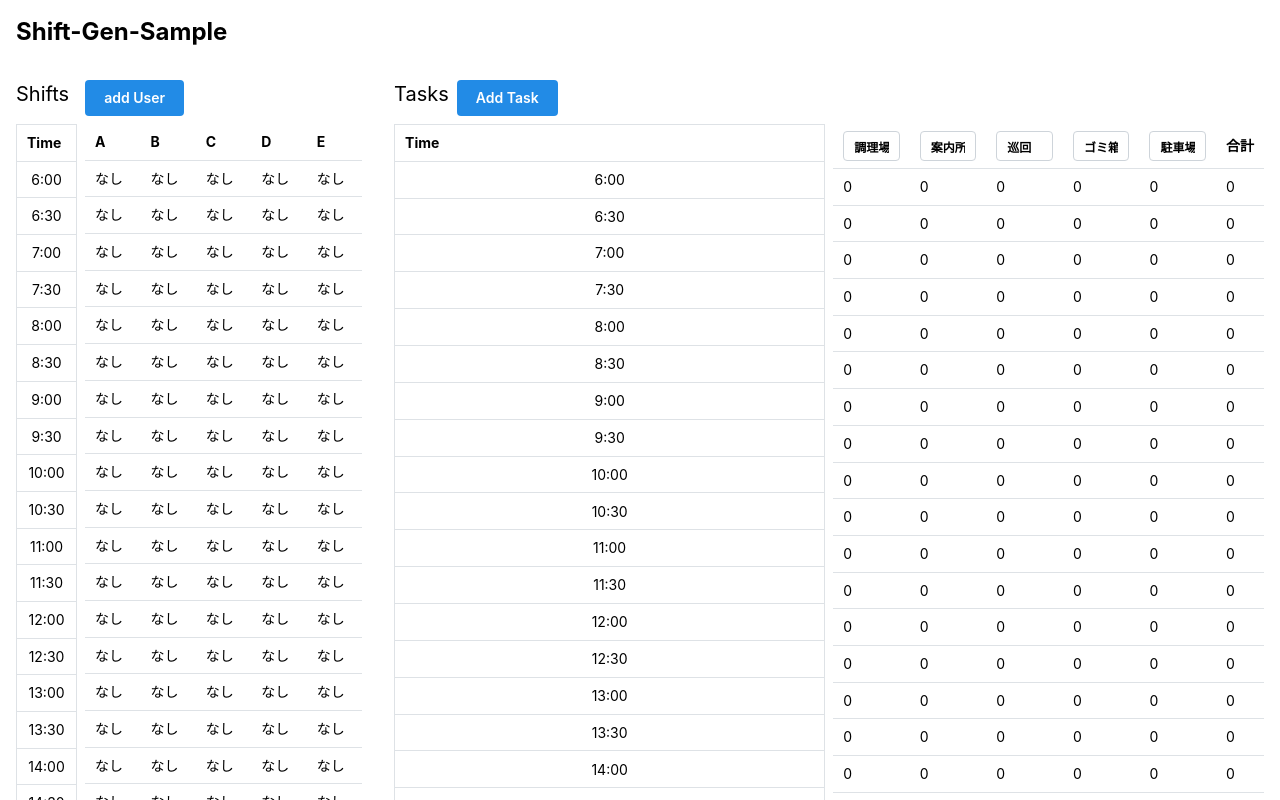
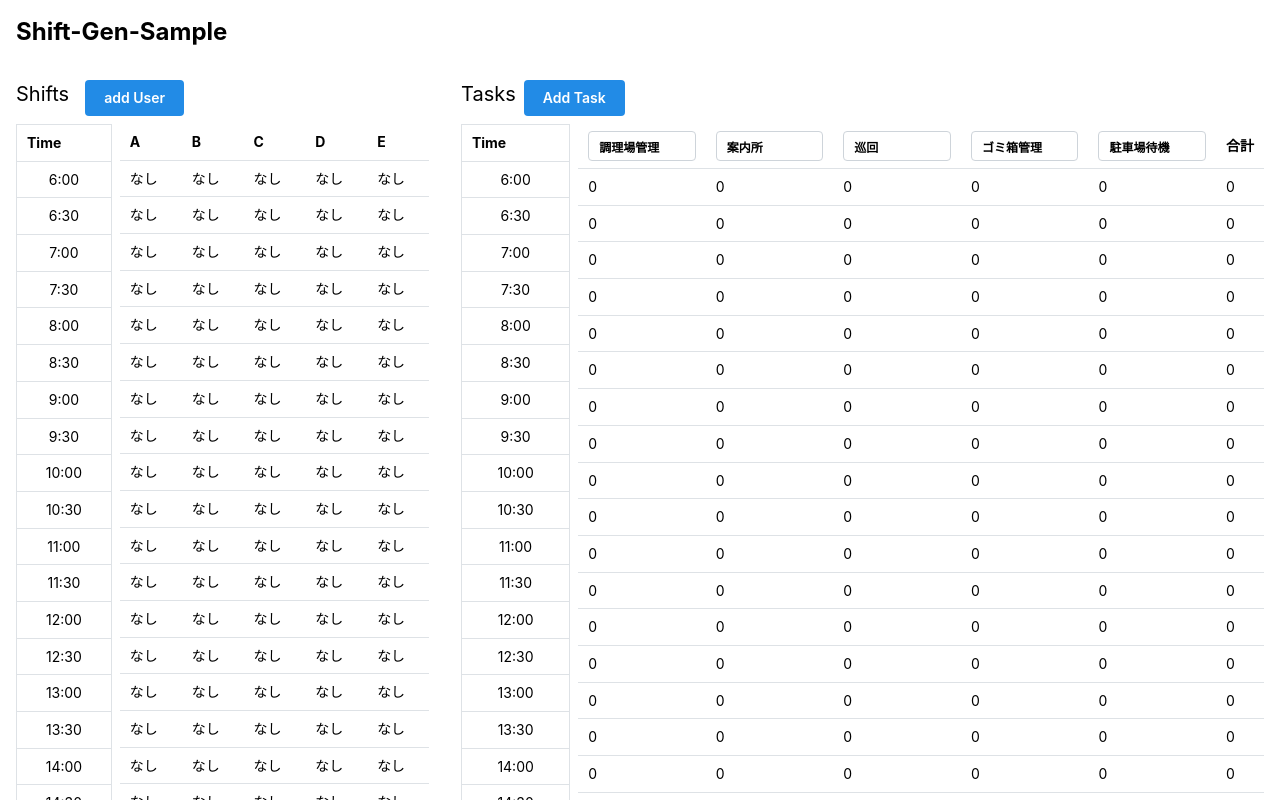
Before and after one commit to imaimai17468/shift-gen-sample, a Next.js app: page / in a window 1280 px wide. Shown: the top 800 px of the page. Built offline with nearby package versions, Linux system fonts and the light colour scheme.

Commit message:
feat: Refactor TimeTable component to add a wrapper div

```diff
--- a/src/components/common/TimeTable/TimeTable.tsx
+++ b/src/components/common/TimeTable/TimeTable.tsx
@@ -12,6 +12,7 @@ export const TimeTable = () => {
   }, []);
 
   return (
+    <div className="w-32">
       <Table withTableBorder>
         <Table.Thead>
           <Table.Tr>
@@ -20,5 +21,6 @@ export const TimeTable = () => {
         </Table.Thead>
         <Table.Tbody>{rows}</Table.Tbody>
       </Table>
+    </div>
   );
 };
```
Lines whose indentation alone changed are shown as unchanged.
